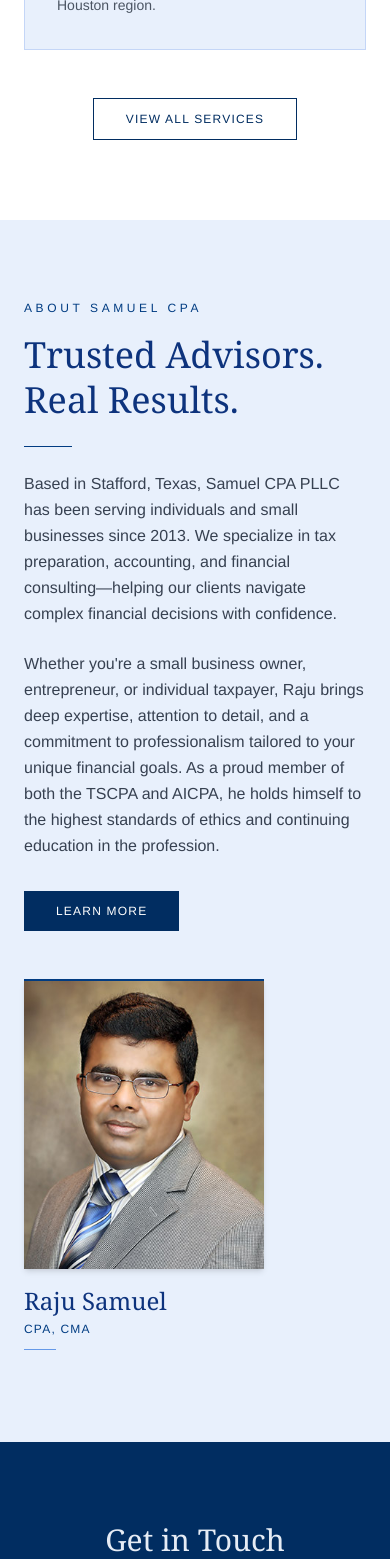
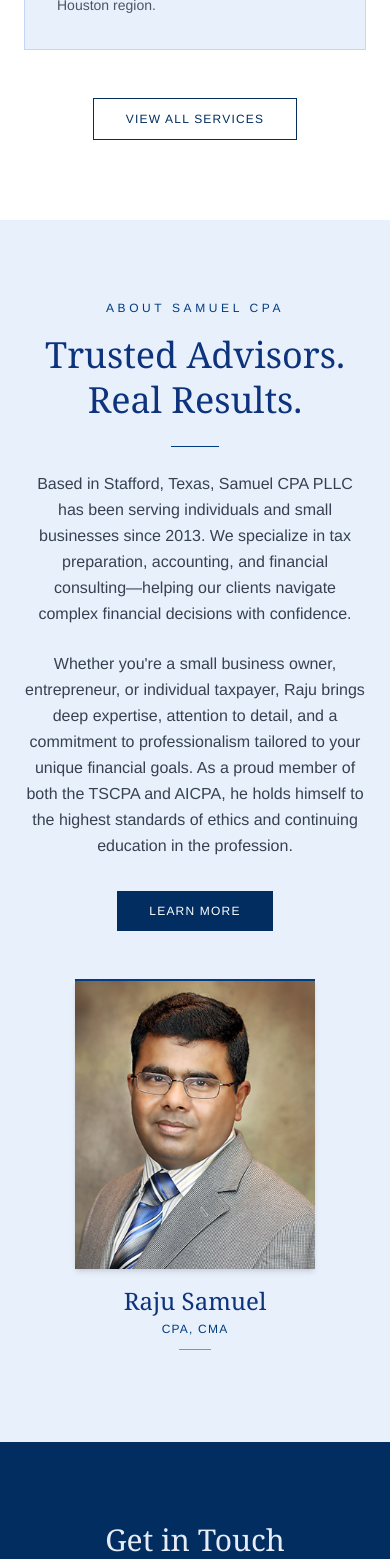
Before and after one commit to rmathew21/msacpas, a React (Vite) app: page / in a window 390 px wide. Shown: the part 2265-3824 px from the top of the page. Built offline with nearby package versions, Linux system fonts and the light colour scheme.

Commit message:
fix: centered about teaser section on Home page

```diff
--- a/src/pages/Home.jsx
+++ b/src/pages/Home.jsx
@@ -200,23 +200,26 @@
 <section className="bg-royal-50 py-20 px-6 md:px-20">
   <div className="max-w-6xl mx-auto grid grid-cols-1 md:grid-cols-2 gap-12 items-center">
     <div>
-      <p className="text-xs tracking-[0.3em] uppercase text-royal-600 mb-4">About Samuel CPA</p>
-      <h2 className="text-4xl font-serif text-navy-600 mb-6 leading-tight">
+      <p className="text-xs tracking-[0.3em] uppercase text-royal-600 mb-4 text-center md:text-left">About Samuel CPA</p>
+      <h2 className="text-4xl font-serif text-navy-600 mb-6 leading-tight text-center md:text-left">
         Trusted Advisors.<br />Real Results.
       </h2>
-      <div className="w-12 h-px bg-royal-600 mb-6" />
-      <p className="text-gray-700 leading-relaxed mb-6">
+      <div className="w-12 h-px bg-royal-600 mb-6 mx-auto md:mx-0" />
+      <p className="text-gray-700 leading-relaxed mb-6 text-center md:text-left">
         Based in Stafford, Texas, Samuel CPA PLLC has been serving individuals and small businesses since 2013. We specialize in tax preparation, accounting, and financial consulting—helping our clients navigate complex financial decisions with confidence.
       </p>
-      <p className="text-gray-700 leading-relaxed mb-8">
+      <p className="text-gray-700 leading-relaxed mb-8 text-center md:text-left">
         Whether you're a small business owner, entrepreneur, or individual taxpayer, Raju brings deep expertise, attention to detail, and a commitment to professionalism tailored to your unique financial goals. As a proud member of both the TSCPA and AICPA, he holds himself to the highest standards of ethics and continuing education in the profession.
       </p>
+      <div className='text-center md:text-left'>
       <Link to="/about" className="inline-block bg-royal-700 text-white px-8 py-3 text-xs tracking-widest uppercase font-medium hover:bg-royal-800 transition-colors">
         Learn More
       </Link>
+      </div>
+
     </div>
 
-    <div className="flex flex-col items-start gap-4">
+    <div className="flex flex-col items-center md:items-start gap-4">
       <div className="shrink-0 w-60 shadow-md border-t-2 border-royal-600 overflow-hidden">
         <img
           src={aboutImg}
@@ -224,10 +227,10 @@
           className="w-full h-72 object-cover object-top"
         />
       </div>
-      <div>
+      <div className='text-center md:text-left'>
         <p className="text-navy-600 font-serif text-2xl mb-1">Raju Samuel</p>
         <p className="text-royal-600 text-xs tracking-widest uppercase font-medium mb-3">CPA, CMA</p>
-        <div className="w-8 h-px bg-royal-300 mb-3" />
+        <div className="w-8 h-px bg-royal-300 mb-3 mx-auto md:mx-0" />
         {/* <p className="text-gray-400 text-xs tracking-wide">Texas License # XXXXXXX</p> */}
       </div>
     </div>
```
